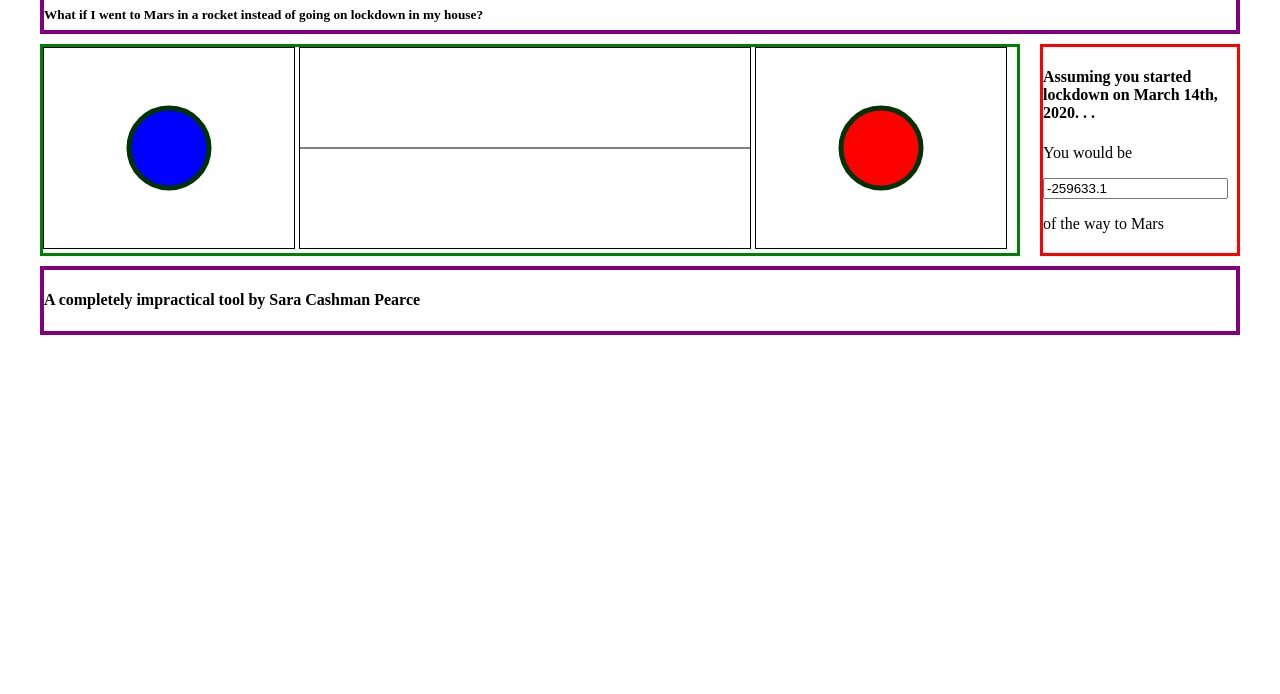
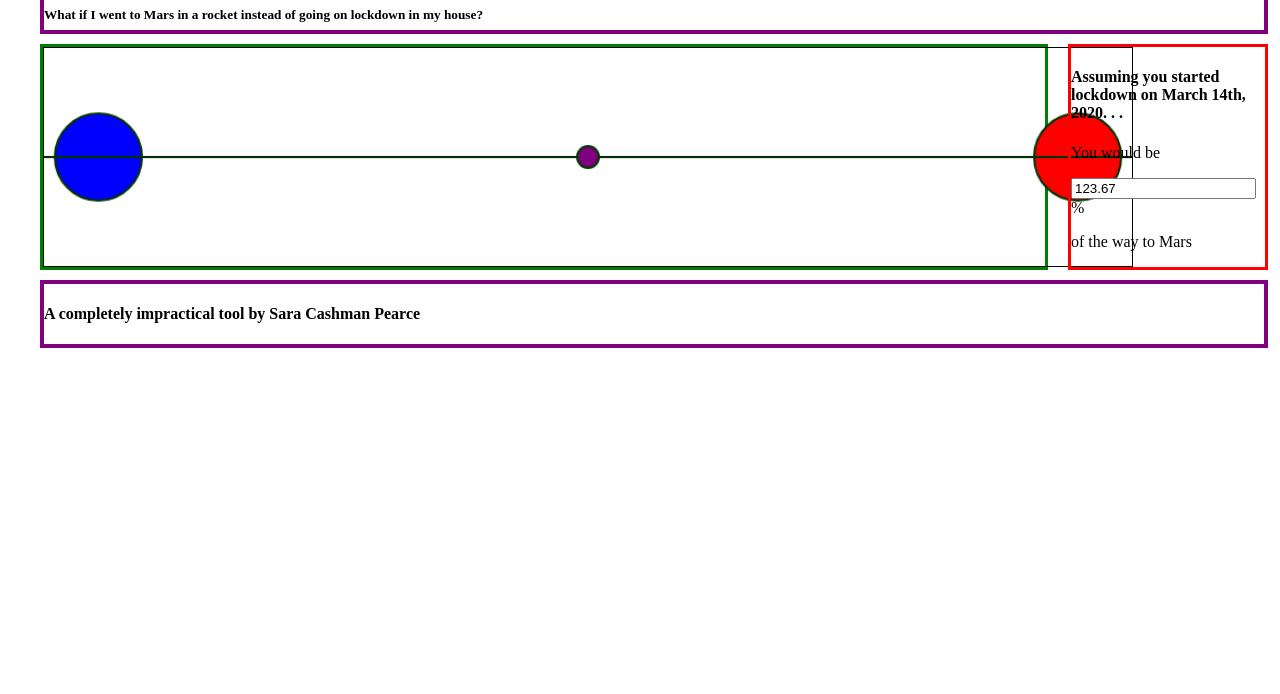
Before and after one commit to sarapearce/tripToMars, a plain HTML site: page index.html in a window 1280 px wide. Shown: the part 106-800 px from the top of the page. Drawn offline with Linux system fonts and the light colour scheme.

Commit message:
Fixes calculations, refactor draw to be 1 canvas to hold all shapes

```diff
--- a/calc.js
+++ b/calc.js
@@ -1,33 +1,19 @@
 function timeInLockdown() {
-  const d1 = Date.now();
-  const d2 = Date.parse("March 14, 2020");
-  const time_in_sec = d1 - d2;
-  return time_in_sec;
-}
-
-function rateToMars() {
-  // Rate is in km/s
-  return 7.9;
-}
-
-function timeToMars() {
-  const rate = rateToMars();
-  const distance = distanceToMars();
-  const time_to_mars = distance / rate;
-  console.log('time to mars', time_to_mars);
-  return time_to_mars;
-}
-
-function distanceToMars() {
-  // Distance is in km
-  return 54600000;
+  const d1 = new Date();
+  const d2 = new Date("03/14/2020");
+  const time_diff = d1.getTime() - d2.getTime();
+  //why 1000? it works, but whyyyyy????
+  const day_diff = (time_diff / (1000 * 3600 * 24)).toFixed(1);
+  return time_diff;
 }
 
 function userDistanceToMars() {
-  // Find the users percent of travel achieved so far
   const lockdown_time = timeInLockdown();
-  const mars_time = timeToMars();
-  const days_travelled = ((mars_time - lockdown_time)*(1/60)*(1/60)*(1/24)).toFixed(1);
+  const months_travelled = (lockdown_time) / (10 * 3600 * 24 * 30);
+  // Internet research says approximately 7 months to get to Mars from Earth, depending
+  // on the time of year. For MVP, this is hardcoded as 7. Later we can do Google maps api call and
+  // use that with time of year to get more precise/accurate answer.
+  const percent_travelled = (months_travelled/7).toFixed(2);
   const input = document.getElementById("result");
-  input.value = days_travelled;
+  input.value = percent_travelled;
 }
--- a/draw.js
+++ b/draw.js
@@ -1,42 +1,39 @@
-function drawEarth() {
-  var canvas = document.getElementById("earth");
-  var context = canvas.getContext("2d");
-  var centerX = canvas.width / 2;
-  var centerY = canvas.height / 2;
-  var radius = 40;
+function drawPlanets() {
+  const canvas = document.getElementById("flightPath");
+  const context = canvas.getContext("2d");
+  const centerX = canvas.width / 2;
+  const centerY = canvas.height / 2;
+  const radius = 40;
+  context.lineWidth = 2;
+  context.strokeStyle = "#003300";
 
+  //draw Earth
   context.beginPath();
-  context.arc(centerX, centerY, radius, 0, 2 * Math.PI, false);
+  context.arc(50, centerY, radius, 0, 2 * Math.PI, false);
   context.fillStyle = "blue";
   context.fill();
-  context.lineWidth = 5;
-  context.strokeStyle = "#003300";
   context.stroke();
-}
 
-function drawMars() {
-  var canvas = document.getElementById("mars");
-  var context = canvas.getContext("2d");
-  var centerX = canvas.width / 2;
-  var centerY = canvas.height / 2;
-  var radius = 40;
-
+  //draw Mars
   context.beginPath();
-  context.arc(centerX, centerY, radius, 0, 2 * Math.PI, false);
+  context.arc(canvas.width-50, centerY, radius, 0, 2 * Math.PI, false);
   context.fillStyle = "red";
   context.fill();
-  context.lineWidth = 5;
-  context.strokeStyle = "#003300";
+
   context.stroke();
-}
 
-function drawFlightPath() {
-  var canvas = document.getElementById("flightPath");
-  var context = canvas.getContext("2d");
-  var centerY = canvas.height / 2;
-
+  //draw flightpath
   context.beginPath();
   context.moveTo(0, centerY);
   context.lineTo(canvas.width, centerY);
   context.stroke();
+
+  //draw rocket
+  const rocket_radius = 10;
+
+  context.beginPath();
+  context.arc(centerX, centerY, rocket_radius, 0, 2 * Math.PI, false);
+  context.fillStyle = "purple";
+  context.fill();
+  context.stroke();
 }
--- a/index.html
+++ b/index.html
@@ -16,14 +16,12 @@
         </h5>
       </header>
       <content>
-        <canvas id="earth" width="250" height="200"></canvas>
-        <canvas id="flightPath" width="450" height="200"></canvas>
-        <canvas id="mars" width="250" height="200"></canvas>
+        <canvas id="flightPath" width="1000" height="200"></canvas>
       </content>
       <aside>
         <h4>Assuming you started lockdown on March 14th, 2020. . .</h4>
         <p>You would be </p>
-        <input id="result" value=""></input>
+        <input id="result" value=""></input>%
         <p>of the way to Mars</p>
       </aside>
       <footer>
@@ -32,9 +30,7 @@
     </main>
   </body>
   <script>
-    drawEarth();
-    drawFlightPath();
-    drawMars();
+    drawPlanets();
     userDistanceToMars();
   </script>
 </html>
--- a/styles.css
+++ b/styles.css
@@ -10,6 +10,7 @@ body {
 content {
   grid-area: content;
   border: 3px solid green;
+  display: flex;
 }
 
 aside {
```
